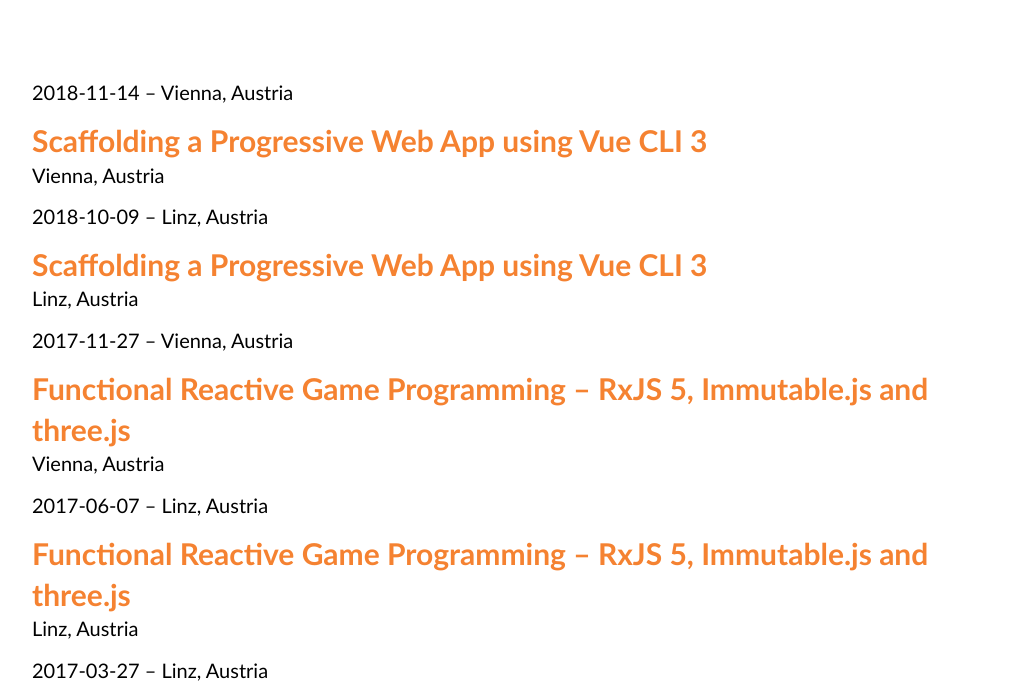
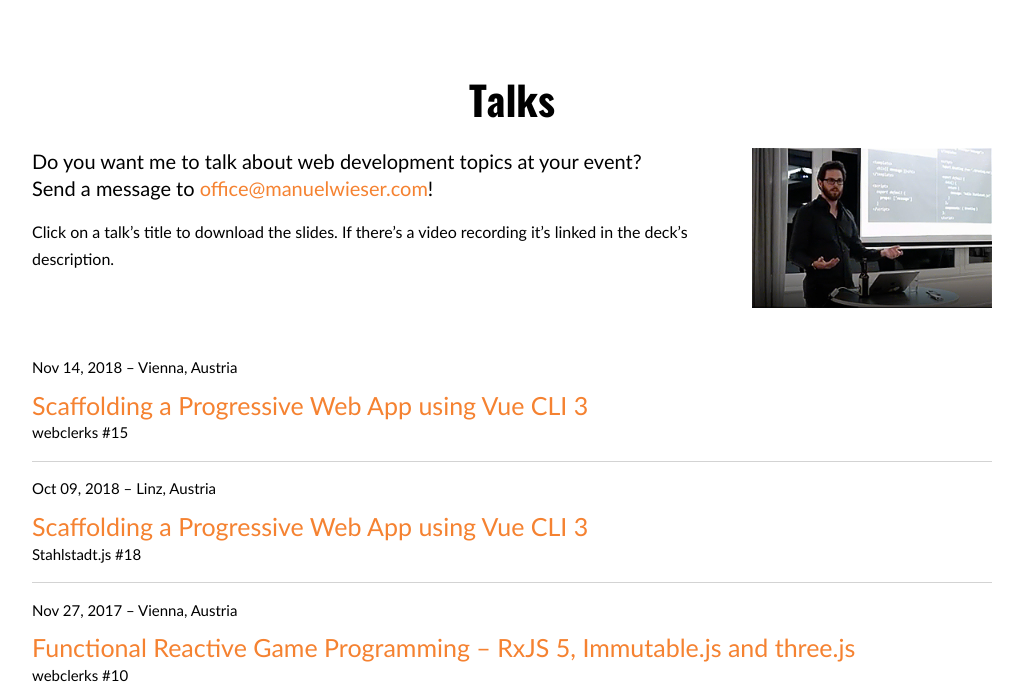
Before and after one commit to Lorti/manu.ninja, a Gatsby site: page /talks in a window 1280 px wide. Shown: the part 141-825 px from the top of the page, without its empty margins (128-1151 px from the left). Built offline with nearby package versions, Linux system fonts and the light colour scheme; Gatsby itself is replaced by a stand-in of ours.

Commit message:
Add a list of talks

```diff
--- a/src/pages/talks.js
+++ b/src/pages/talks.js
@@ -7,19 +7,56 @@
   return (
     <Layout>
       <div className="Column">
+        <div className="Article">
+          <div className="Article-header u-textCenter">
+            <h1 className="Article-title">Talks</h1>
+          </div>
+          <div className="Article-content">
+            <img
+              style={{
+                float: 'right',
+                width: 240,
+                maxWidth: '25%',
+                marginTop: 0,
+                marginLeft: '1.375em',
+              }}
+              src="/speaking.jpg"
+              alt="Manuel Wieser speaking at Stahlstadt.js #18"
+            />
+            <p>
+              Do you want me to talk about web development topics at your event?
+              <br />
+              Send a message to{' '}
+              <a href="mailto:office@manuelwieser.com">
+                office@manuelwieser.com
+              </a>
+              !
+            </p>
+            <p>
+              <small>
+                Click on a talk’s title to download the slides. If there’s a
+                video recording it’s linked in the deck’s description.
+              </small>
+            </p>
+          </div>
+        </div>
+        <div className="Talks">
           {projects.map(({ node: talk }) => {
             return (
-            <div>
-              <p>
-                {talk.date} – {talk.location}
+              <div className="Talk">
+                <p className="Talk-meta">
+                  {talk.formattedDate} – {talk.location}
                 </p>
-              <h2>
-                <a href={talk.slides}>{talk.title}</a>
+                <h2 className="Talk-title">
+                  <a className="Talk-link" href={talk.slides}>
+                    {talk.title}
+                  </a>
                 </h2>
-              <p>{talk.location}</p>
+                <p className="Talk-event">{talk.event}</p>
               </div>
             )
           })}
+        </div>
       </div>
     </Layout>
   )
@@ -35,6 +72,7 @@
           slides
           video
           date
+          formattedDate: date(formatString: "MMM DD, YYYY")
           location
         }
       }
--- /dev/null
+++ b/src/styles/components/_talk.scss
@@ -0,0 +1,33 @@
+.Talks {
+    @include baseline($base-font-size, 2, 6, true);
+}
+
+.Talk {
+    margin-top: -1px;
+    margin-bottom: -1px;
+    border-top: 1px solid lightgray;
+    border-bottom: 1px solid lightgray;
+
+    &:first-of-type {
+        margin-top: 0;
+        border-top: 0;
+    }
+
+    &:last-of-type {
+        margin-bottom: 0;
+        border-bottom: 0;
+    }
+}
+
+.Talk-meta {
+    @include baseline(12px, 1, 0);
+}
+
+.Talk-event {
+    @include baseline(12px, 0, 1);
+}
+
+.Talk-title {
+    @include baseline(20px, 0, 0);
+    font-weight: normal;
+}
--- a/src/styles/index.scss
+++ b/src/styles/index.scss
@@ -63,5 +63,6 @@
 @import "components/links";
 @import "components/navigation";
 @import "components/panel";
+@import "components/talk";
 @import "components/taxonomy";
 @import "utilities";
```
Also changed, not shown: static/speaking.jpg (added). Lines whose indentation alone changed are shown as unchanged.
